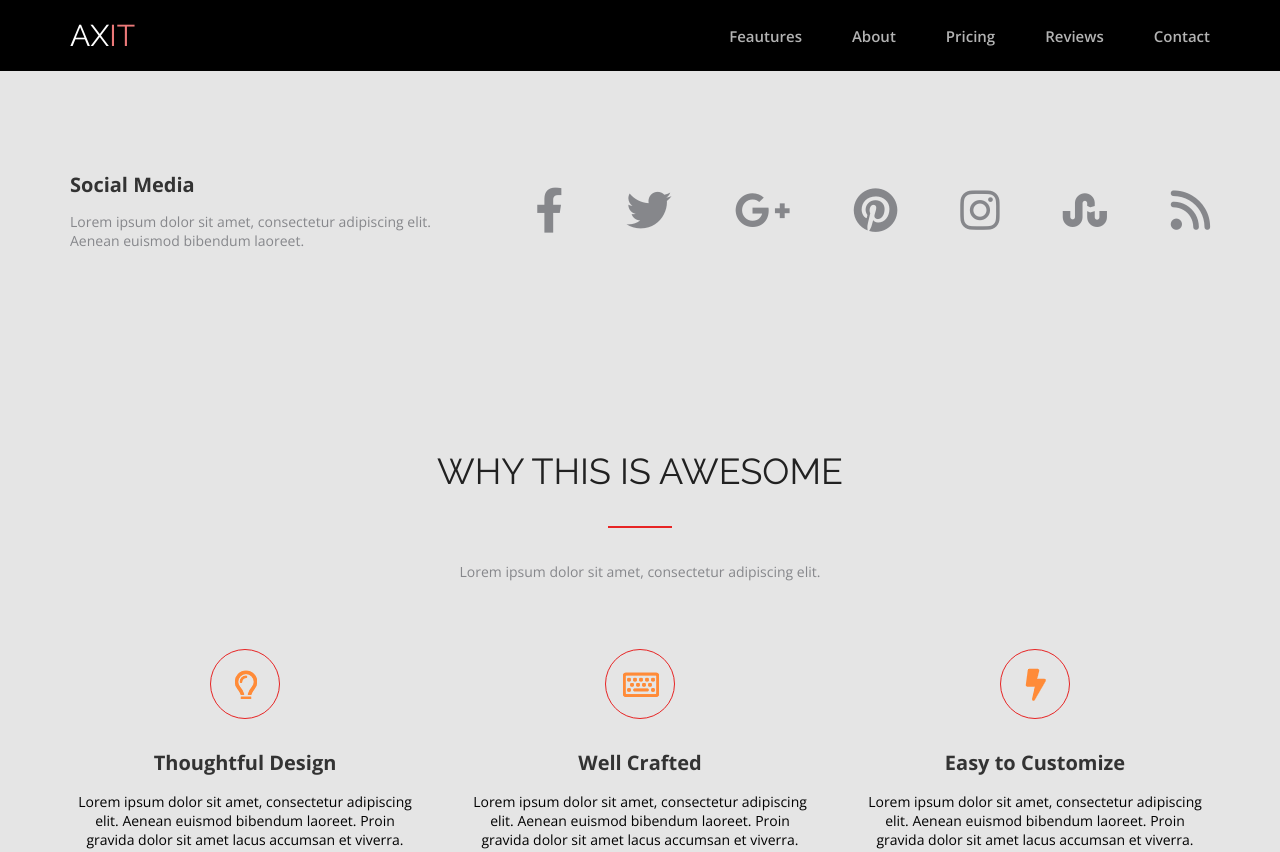
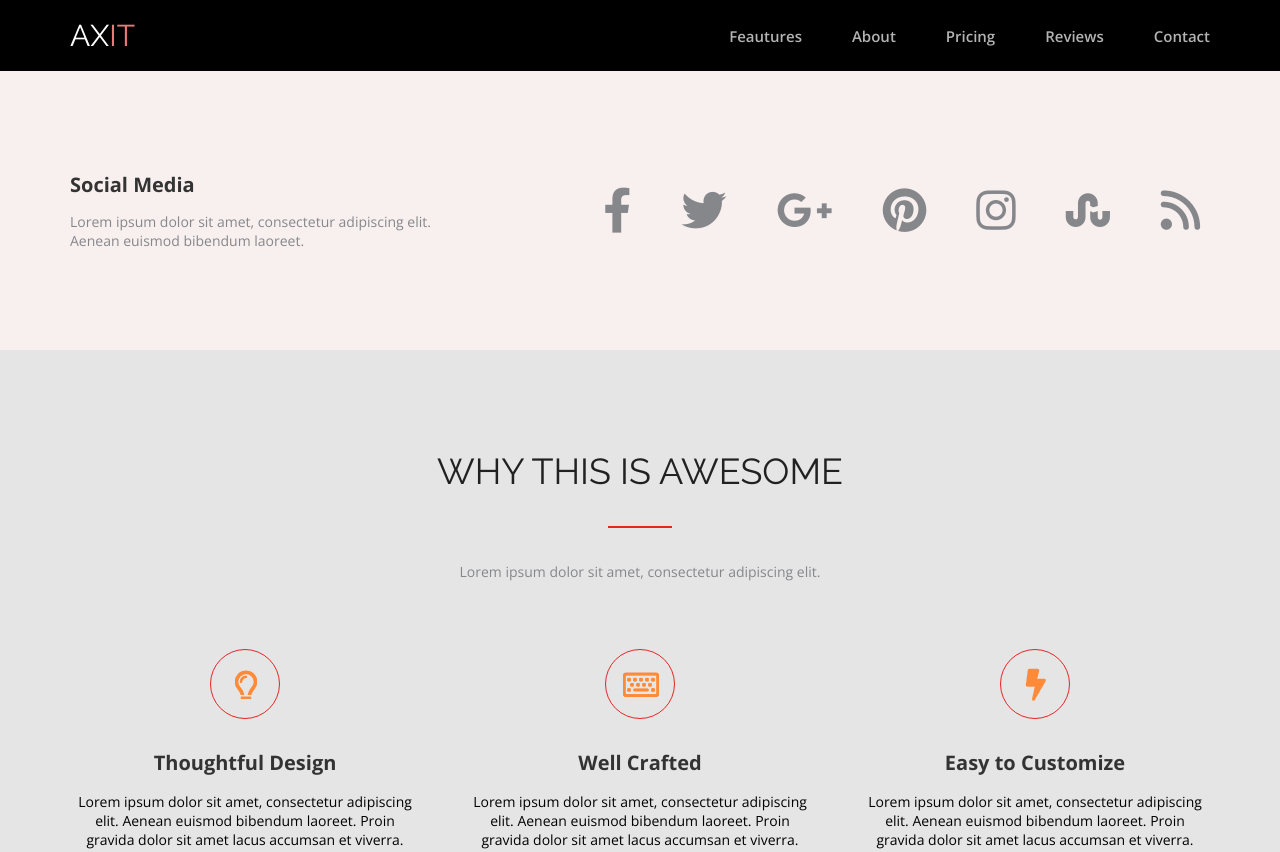
Before and after one commit to MrEwgenius/FE45-Landing-Bolynskii-Ewgenii, a plain HTML site: page FE45-Landing-Bolynskii-Ewgenii/index.html in a window 1280 px wide. Shown: the top 852 px of the page. Drawn offline with nearby package versions, Linux system fonts and the light colour scheme.

Commit message:
edit gap

```diff
--- a/FE45-Landing-Bolynskii-Ewgenii/css/footer.css
+++ b/FE45-Landing-Bolynskii-Ewgenii/css/footer.css
@@ -5,7 +5,7 @@
 
 .footer-social--list{
     justify-content:center;
-    column-gap: 40px;
+    /* column-gap: 40px; */
     color: rgba(255, 255, 255, 0.5);
     margin-bottom: 18px;
 }
--- a/FE45-Landing-Bolynskii-Ewgenii/css/navigation.css
+++ b/FE45-Landing-Bolynskii-Ewgenii/css/navigation.css
@@ -35,9 +35,9 @@
     margin: 0 15px;
     cursor: pointer;
     transition: all 0.2s;
+    position: relative;
 }
 .nav-list--item a {
-    font-family: "Open Sans";
     font-weight: 600;
     font-size: 15px;
     line-height: 20px;
@@ -49,6 +49,7 @@
 }
 .nav-list--item:hover::after {
     content: "";
+    position: absolute;
     display: block;
     width: 100%;
     height: 2px;
--- a/FE45-Landing-Bolynskii-Ewgenii/css/social.css
+++ b/FE45-Landing-Bolynskii-Ewgenii/css/social.css
@@ -1,3 +1,6 @@
+.social{
+    background: #F8EFEF;
+}
 .social-wrap {
     display: flex;
     justify-content: space-between;
@@ -31,8 +34,9 @@
     display: flex;
     justify-content: space-between;
     flex-wrap: wrap;
-    column-gap: 63px;
-    margin: 0 15px;
+    max-width: 700px;
+    /* column-gap: 63px; */
+    /* margin: 0 15px; */
 }
 
 .social-list--item {
@@ -43,6 +47,7 @@
     font-size: 45px;
     line-height: 0;
     color: #86878b;
+    margin: 0 25px;
 }
 
 .fa-brands,
```
